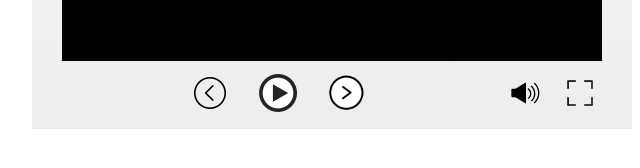
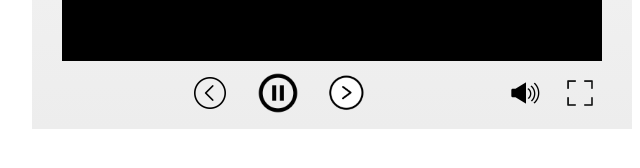
Before and after one commit to Francodeumas/videoplayer, a plain HTML site: page index.html in a window 1280 px wide. Both pictures are taken after a click on the picture 586 px from the left and 565 px from the top of the page. Shown: the part 472-640 px from the top of the page, 308-948 px from the left. Drawn offline with Linux system fonts and the light colour scheme.

Commit message:
switching between play and pause button

```diff
--- a/css/style.css
+++ b/css/style.css
@@ -35,6 +35,9 @@ video{
     float: left;
     text-align: center;
 }
+#play_icon{
+  display: inline-block;
+}
 #backward_icon{
     -webkit-transform:scale(0.5);
     -moz-transform:scale(0.5);
@@ -46,6 +49,13 @@ video{
     -moz-transform: scale(0.65);
     -ms-transform: scale(0.65);
     transform: scale(0.65);
+}
+#pause_icon{
+  -webkit-transform:scale(0.72);
+  -moz-transform:scale(0.72);
+  -ms-transform:scale(0.72);
+  transform:scale(0.72);
+  display: none;
 }
 #volume_container,#fullscreen_container{
     width: 10%;
--- a/index.html
+++ b/index.html
@@ -20,6 +20,7 @@
         <div id="controls_buttons_container">
           <img src="images/backward.png" id="backward_icon"/>
           <img src="images/play.png" id="play_icon"/>
+          <img src="images/pause.png" id="pause_icon"/>
           <img src="images/forward.png" id="forward_icon"/>
         </div>
         <div id="volume_container">
--- a/js/app.js
+++ b/js/app.js
@@ -0,0 +1,36 @@
+(function(){
+  'use strict';
+
+
+  var logics = {
+
+    switchPlayButton : function(){
+       var playIconDisplay = window.getComputedStyle(document.getElementById('play_icon'),null).getPropertyValue('display'),
+           pauseIconDisplay = window.getComputedStyle(document.getElementById('pause_icon'),null).getPropertyValue('display');
+          if(pauseIconDisplay === "none"){
+            document.getElementById('play_icon').style.display = "none";
+            document.getElementById('pause_icon').style.display = "inline-block";
+          }
+         else {
+           document.getElementById('play_icon').style.display = "inline-block";
+           document.getElementById('pause_icon').style.display = "none";
+         }
+    }
+
+  }
+
+   var events = {
+
+      clickEvent : function(){
+        var container = document.getElementById('container');
+        container.addEventListener('click',function(event){
+           if(event.target.id === "play_icon" || event.target.id === "pause_icon"){
+              logics.switchPlayButton();
+           }
+        })
+      }
+   }
+
+   events.clickEvent();
+
+})();
```
